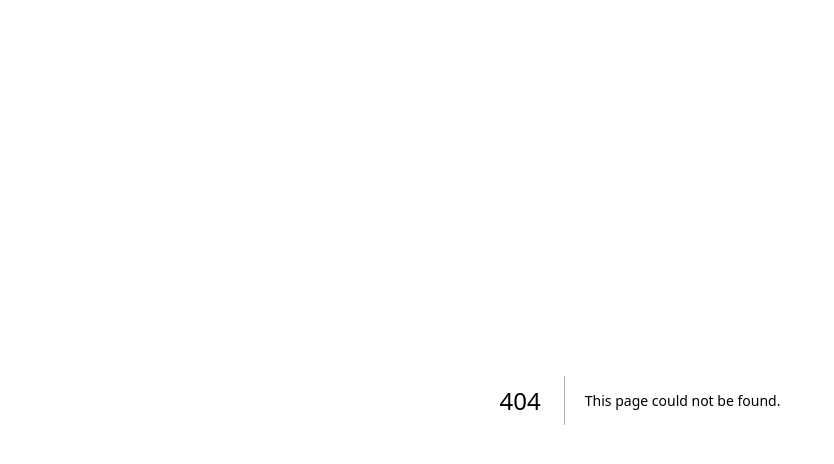
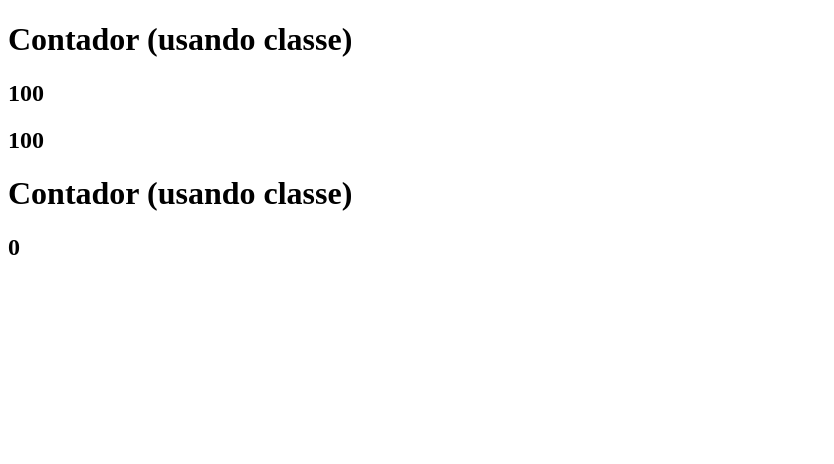
Before and after one commit to nina0-0nina/Curso_nextjs, a Next.js app in the folder curso-nextjs/exercicios/: page /classe/contador in a window 1280 px wide. Before the commit this address had no page. Shown: the top 464 px of the page, without its empty margins (0-834 px from the left). Built offline with nearby package versions, Linux system fonts and the light colour scheme.

Commit message:
componente baseado em classe(unfinished)

```diff
--- /dev/null
+++ b/curso-nextjs/exercicios/components/Contador.jsx
@@ -0,0 +1,22 @@
+import { Component } from "react";
+
+export default class extends Component {
+
+    state = {
+        numero: this.props.valorInicial ?? 0
+    }
+
+    inc(){
+
+    }
+
+    render() {
+        return(
+            <div>
+                <h1>Contador (usando classe)</h1>
+                <h2>{this.props.valorInicial}</h2>
+                <h2>{this.state.numero}</h2>
+            </div>
+        )
+    }
+}
--- /dev/null
+++ b/curso-nextjs/exercicios/src/pages/classe/contador.jsx
@@ -0,0 +1,15 @@
+import { Component } from "react";
+import Contador from "../../../components/Contador";
+
+export default class ContadorPage extends Component {
+
+    render(){
+        return(
+            <>
+                <Contador valorInicial={100}/>
+                <Contador/>
+            </>
+
+        )
+    }
+}
```
